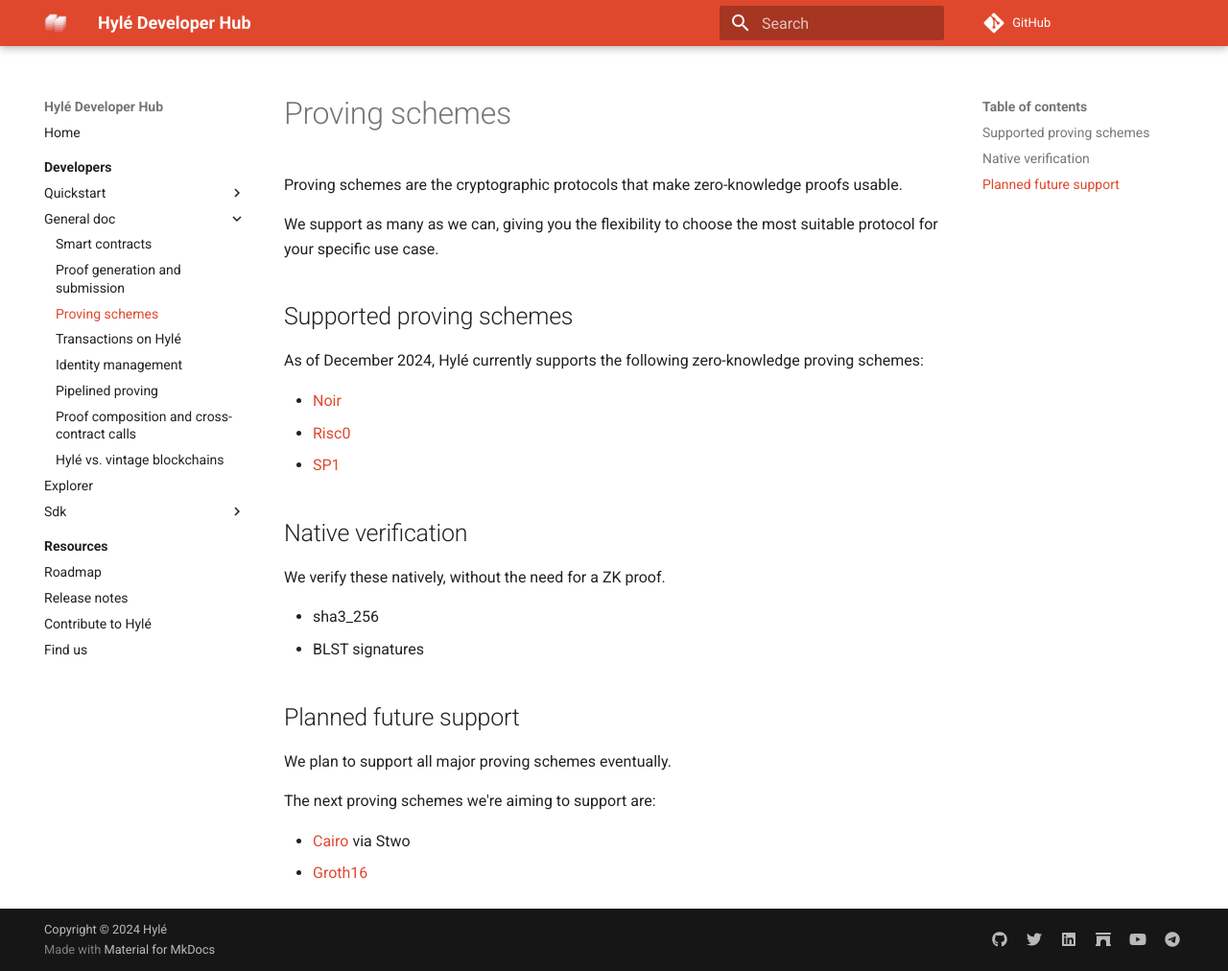
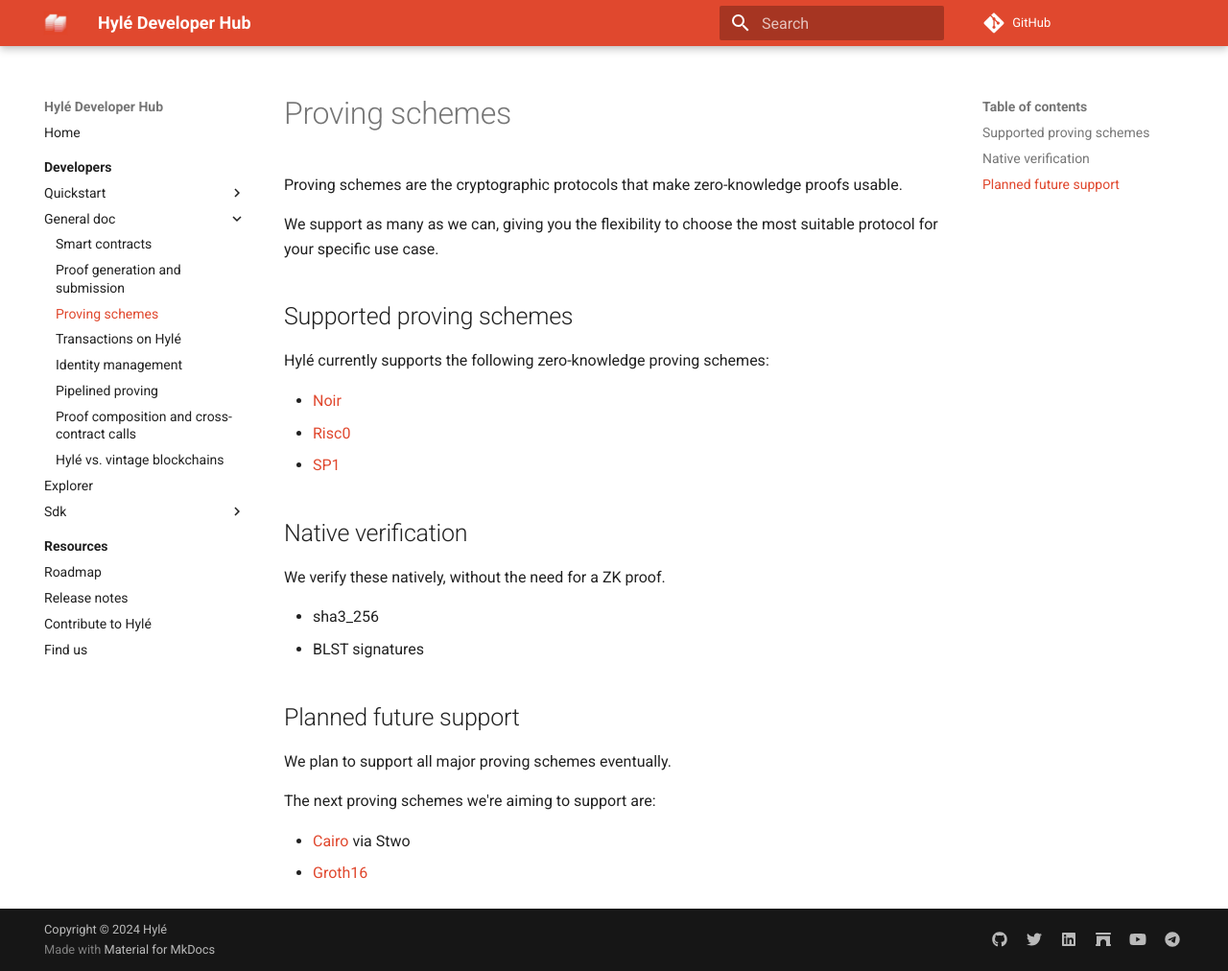
Before and after one commit to Hyle-org/devhub-hyle, an MkDocs documentation site: the page built from docs/developers/general-doc/supported-proving-schemes.md, in a window 1280 px wide and 1012 px high. Shown: the whole window at 96% size. Built offline with MkDocs 1.6.1 and Material for MkDocs 9.7.7, drawn with Linux system fonts in a browser that asks for light colours; comment, search, counter and statistics services are not loaded.

Commit message:
remove date on supported proving schemes

```diff
--- a/docs/developers/general-doc/supported-proving-schemes.md
+++ b/docs/developers/general-doc/supported-proving-schemes.md
@@ -6,7 +6,7 @@
 
 ## Supported proving schemes
 
-As of December 2024, Hylé currently supports the following zero-knowledge proving schemes:
+Hylé currently supports the following zero-knowledge proving schemes:
 
 - [Noir](https://noir-lang.org/docs/)
 - [Risc0](https://risc0.com/docs/)
```
